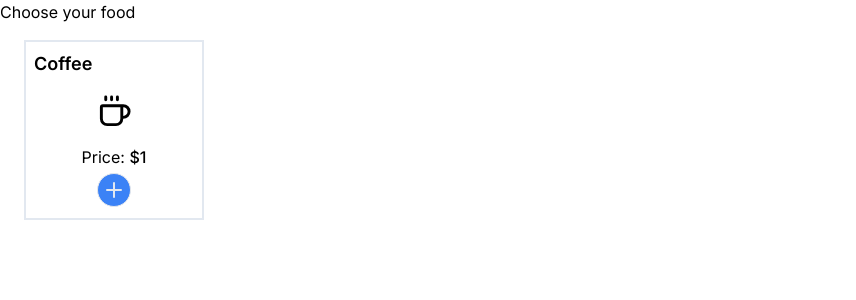
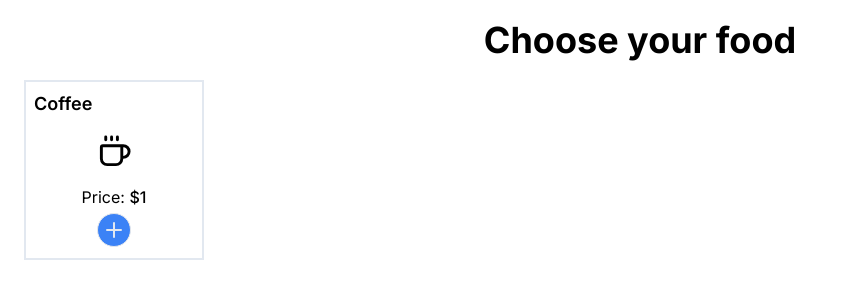
Before and after one commit to DarwinML2/easy-shopping, a Next.js app: page / in a window 1280 px wide. Shown: the top 300 px of the page, without its empty margins (0-856 px from the left). Built offline with nearby package versions, Linux system fonts and the light colour scheme.

Commit message:
added h1 style

```diff
--- a/src/app/page.tsx
+++ b/src/app/page.tsx
@@ -3,7 +3,7 @@ import Card from '@/components/Card'
 export default function Home() {
   return (
     <main>
-      <h1>Choose your food</h1>
+      <h1 className='my-5 text-4xl font-bold text-center'>Choose your food</h1>
       <div>
         <Card />
       </div>
```
